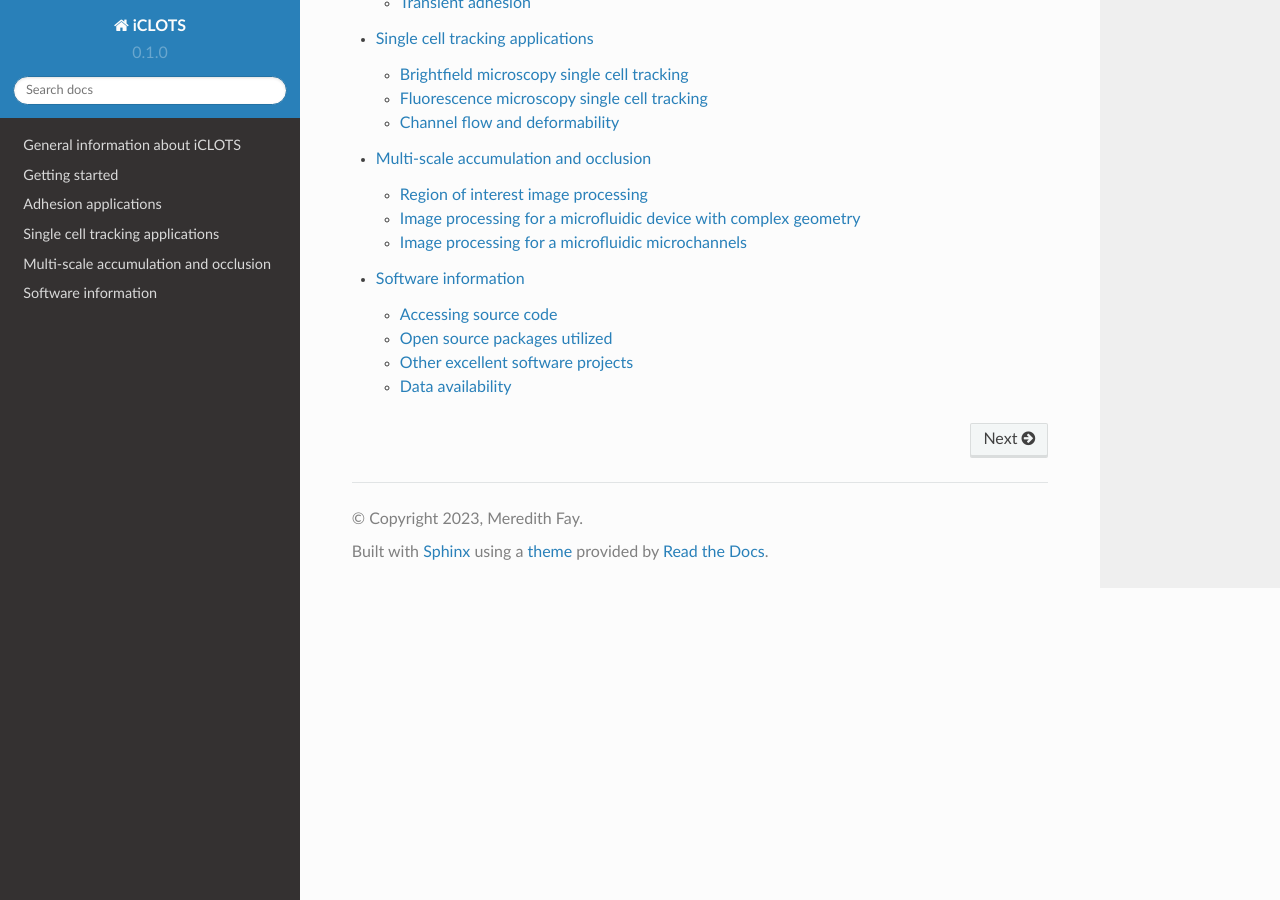
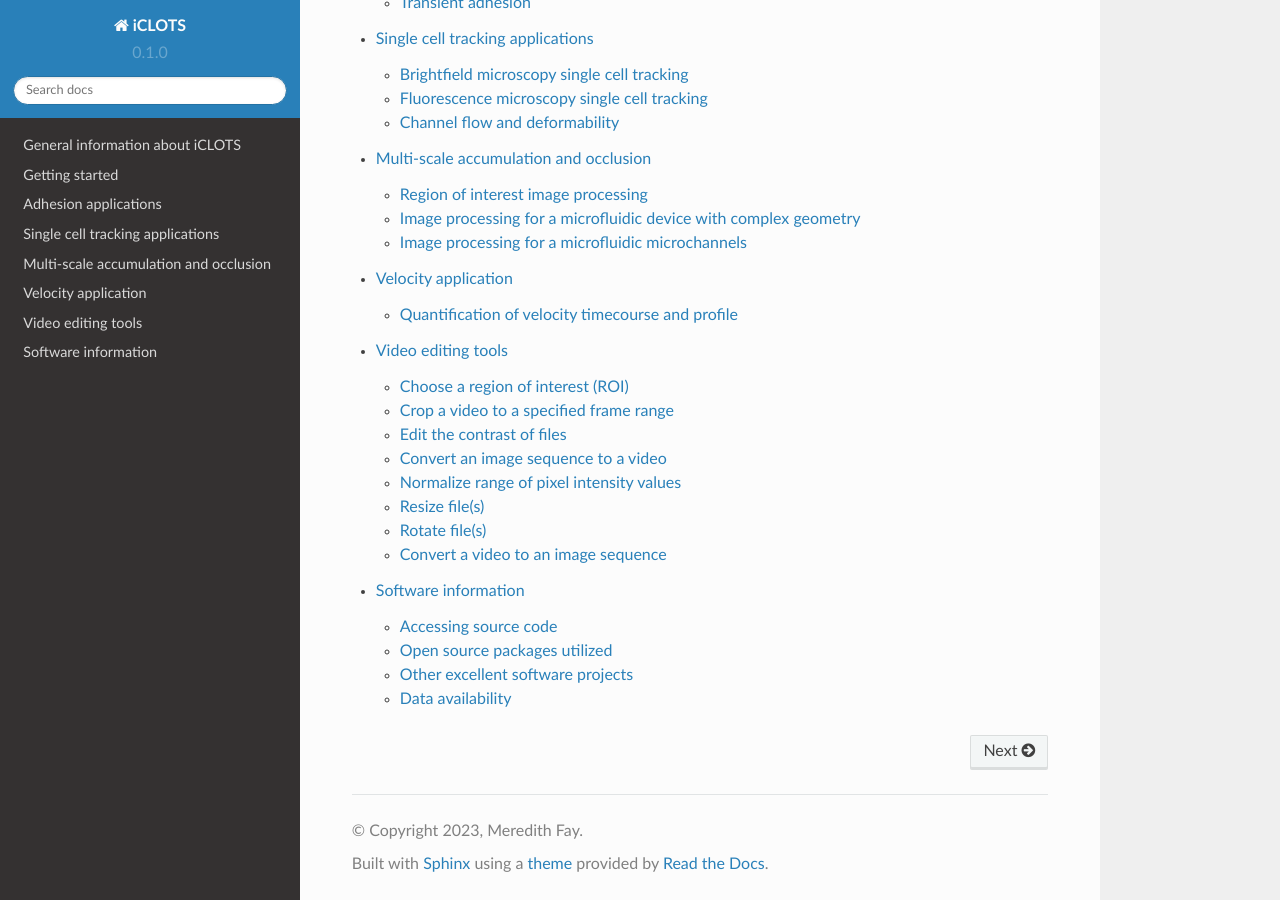
Before and after one commit to iCLOTS/documentation, a Sphinx documentation site: the page built from docs/source/index.rst, in a window 1280 px wide and 900 px high, scrolled down 962 px. Built offline with Sphinx 7.4.7 and the Read the Docs theme 2.0.0, drawn with Linux system fonts in a browser that asks for light colours.

Commit message:
Update index.rst

```diff
--- a/docs/source/index.rst
+++ b/docs/source/index.rst
@@ -19,4 +19,6 @@ Contents
    adhesion
    singlecelltracking
    accumulation_occlusion
+   velocity
+   video_editing
    software_information
```
